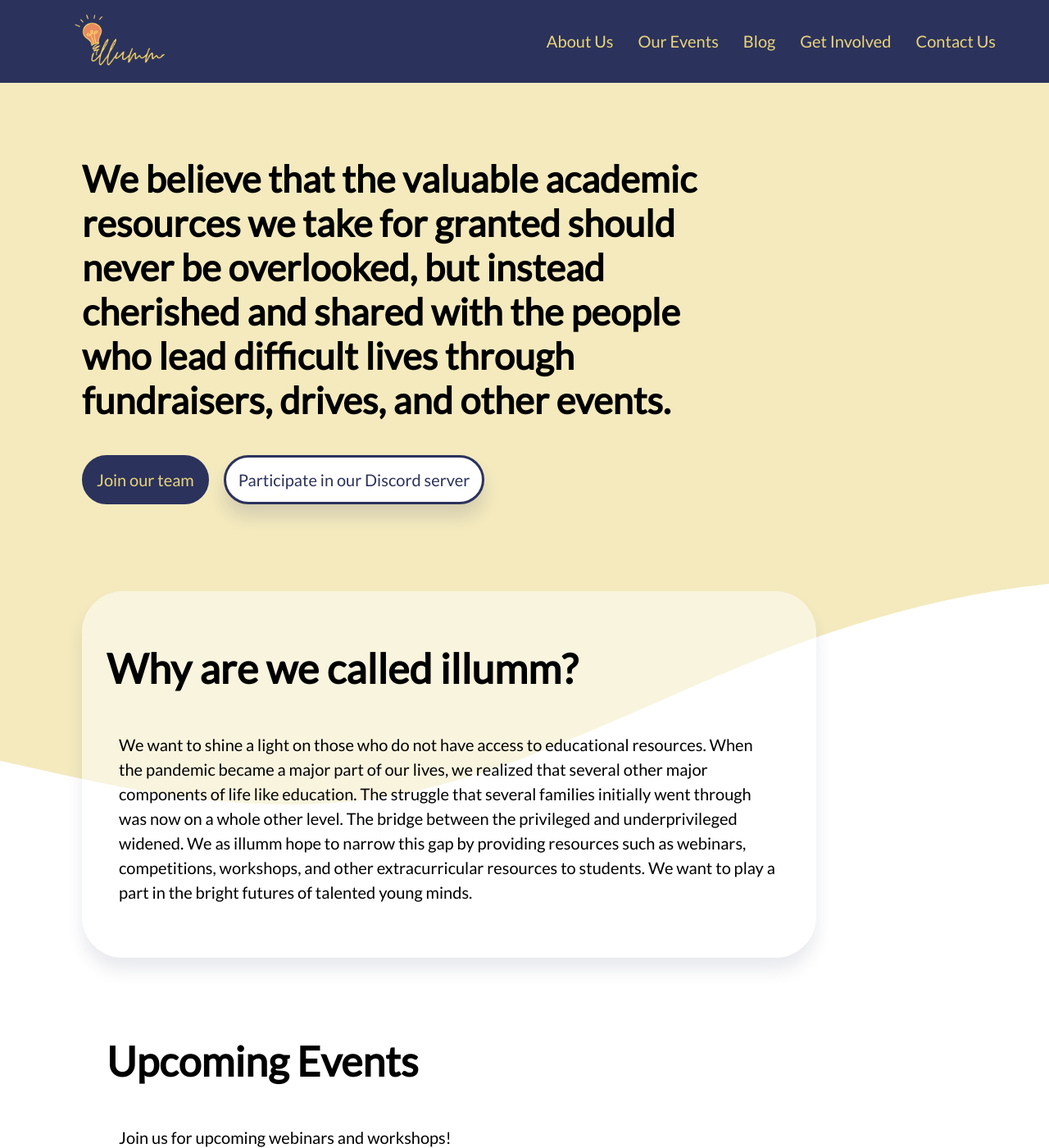
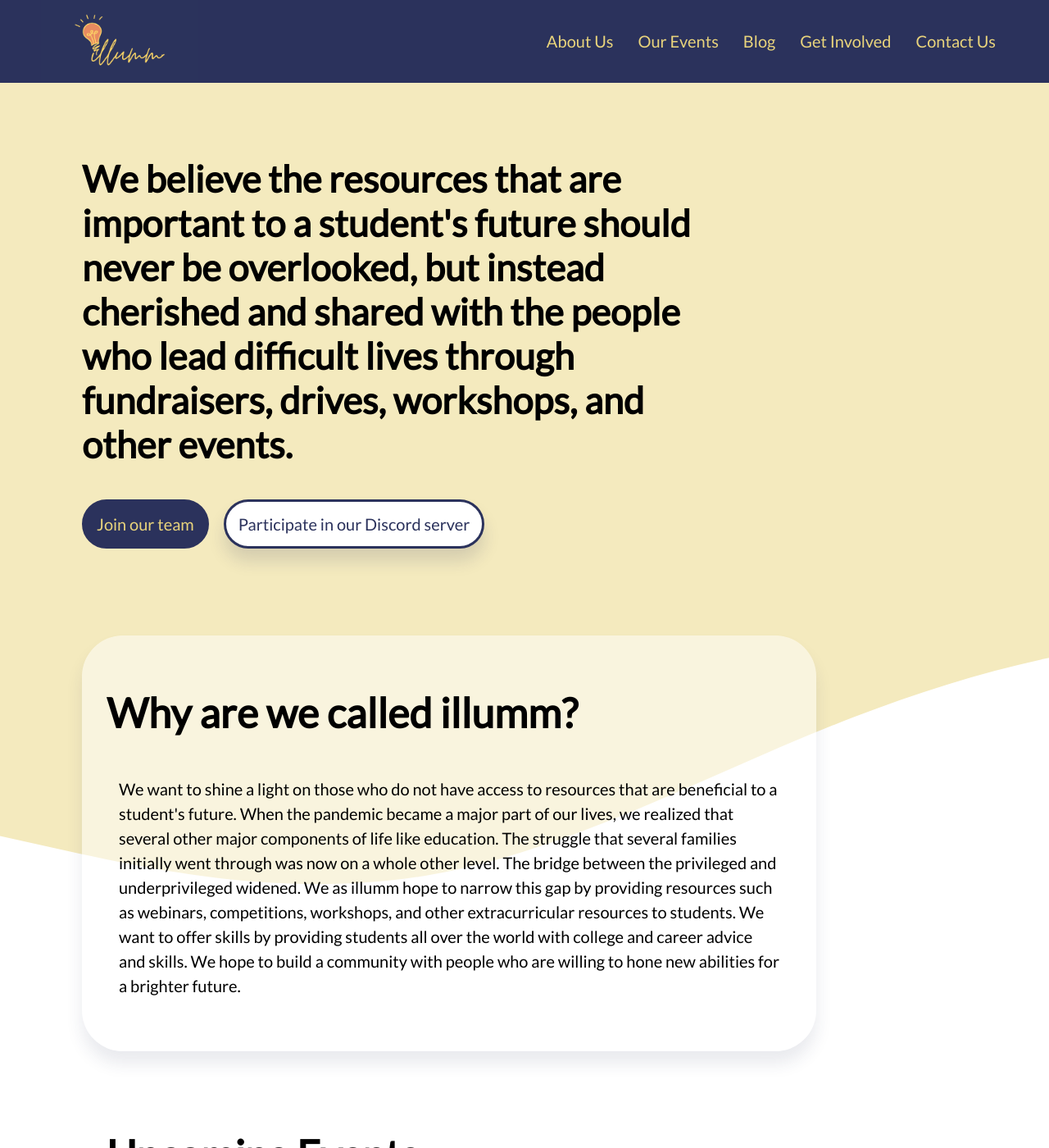
Before and after one commit to illumm/illumm.github.io, a Jekyll site: the page built from index.html, in a window 1280 px wide and 1400 px high. Shown: the whole window at 82% size. Built offline with Jekyll 4.4.1, drawn with Linux system fonts in a browser that asks for light colours.

Commit message:
Edit mission statement

```diff
--- a/index.html
+++ b/index.html
@@ -4,7 +4,7 @@ layout: front-page
 
 <div class="page-container">
   <div class="page-title" id="mission-statement-block">
-    <h1 id="mission-statement" class="animate__animated animate__fadeIn">We believe that the valuable academic resources we take for granted should never be overlooked, but instead cherished and shared with the people who lead difficult lives through fundraisers, drives, and other events.</h1>
+    <h1 id="mission-statement" class="animate__animated animate__fadeIn">We believe the resources that are important to a student's future should never be overlooked, but instead cherished and shared with the people who lead difficult lives through fundraisers, drives, workshops, and other events.</h1>
     <!-- <a target="_blank" href="https://izdrgs47pwv.typeform.com/to/TUoYQ6Uk" class="link-btn">Join our team</a>         -->
     <a target="_blank" href="get-involved.html" class="link-btn">Join our team</a>
     <a target="_blank" href="https://discord.gg/snNuE3Cy5Z" class="link-btn-inverted">Participate in our Discord server</a>
@@ -14,7 +14,7 @@ layout: front-page
       <div class="section-title">
         <h1 class="animate__animated animate__fadeIn">Why are we called illumm?</h1>
       </div>
-      <p>We want to shine a light on those who do not have access to educational resources. When the pandemic became a major part of our lives, we realized that several other major components of life like education. The struggle that several families initially went through was now on a whole other level. The bridge between the privileged and underprivileged widened. We as illumm hope to narrow this gap by providing resources such as webinars, competitions, workshops, and other extracurricular resources to students. We want to play a part in the bright futures of talented young minds.</p>
+      <p>We want to shine a light on those who do not have access to resources that are beneficial to a student's future. When the pandemic became a major part of our lives, we realized that several other major components of life like education. The struggle that several families initially went through was now on a whole other level. The bridge between the privileged and underprivileged widened. We as illumm hope to narrow this gap by providing resources such as webinars, competitions, workshops, and other extracurricular resources to students. We want to offer skills by providing students all over the world with college and career advice and skills. We hope to build a community with people who are willing to hone new abilities for a brighter future.</p>
     </div>
   </div>
   <div class="page-section">
```
